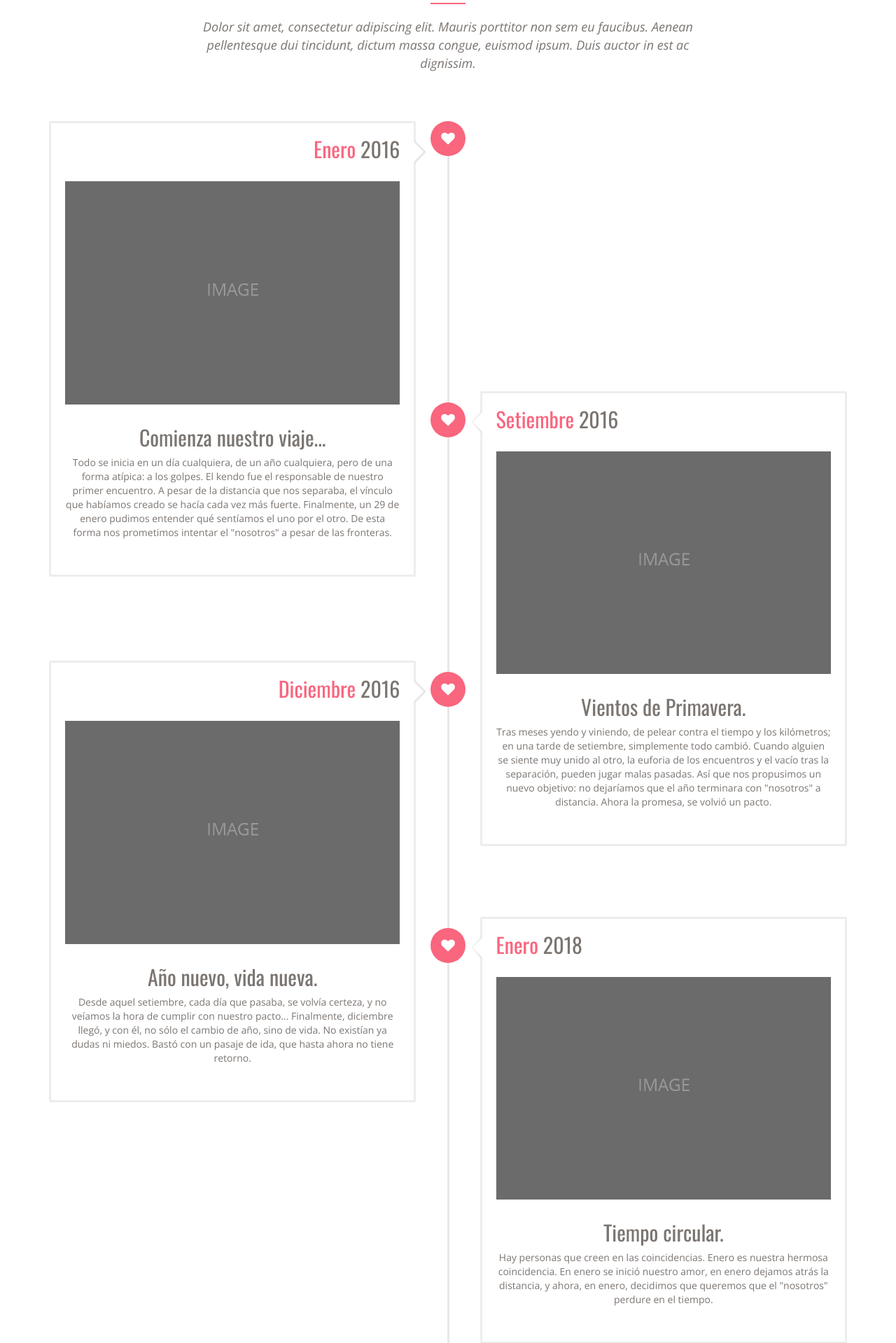
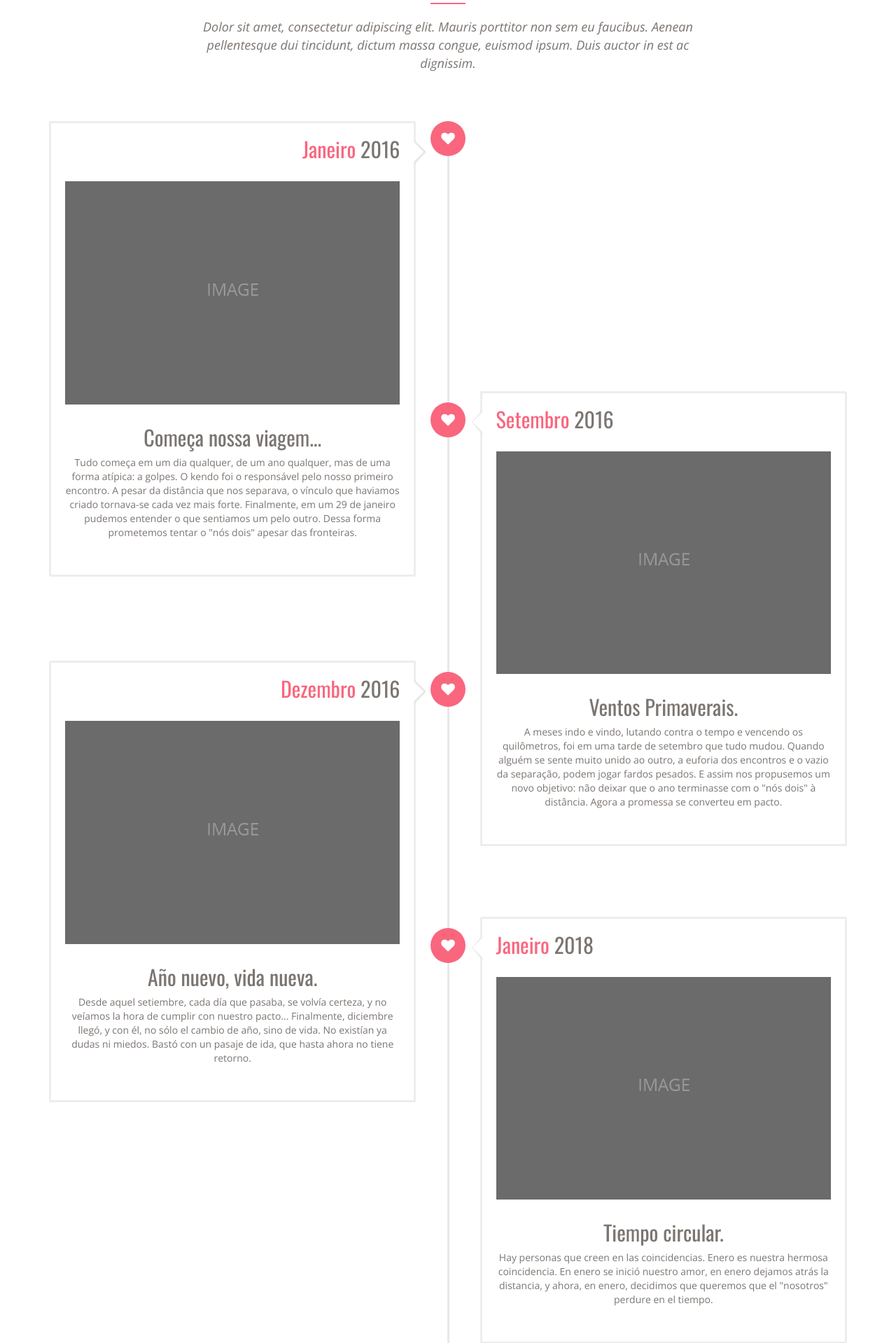
Before and after one commit to thiagovars/ThiagoYMariana, a PHP site: page / in a window 1280 px wide. Shown: the part 2538-4457 px from the top of the page at 70% size. Run offline with PHP 8.4, Linux system fonts and the light colour scheme.

Commit message:
Tradução de textos maiores
Traduzi alguns textos da nossa história.

```diff
--- a/inc/terms.php
+++ b/inc/terms.php
@@ -11,48 +11,31 @@
  */
 class Terms {
 
-	static function getTerms($langeuage, $string) {
-		$terms = array(
+	static function traducText($language, $slug) {
+		$oComecoPT = 'Tudo começa em um dia qualquer, de um ano qualquer, mas de uma forma atípica: a golpes. O kendo
+			foi o responsável pelo nosso primeiro encontro. A pesar da distância que nos separava, o vínculo que haviamos criado
+			tornava-se cada vez mais forte. Finalmente, em um 29 de janeiro pudemos entender o que sentiamos um pelo outro. Dessa
+			forma prometemos tentar o "nós dois" apesar das fronteiras.';
+		$oComecoES = 'Todo se in icia en un día cualquiera, de un año cualquiera, pero de una forma atípica: a los golpes. El kendo fue el responsable de nuestro primer encuentro. A pesar de la distancia que nos separaba, el vínculo que habíamos creado se hacía cada vez más fuerte. Finalmente, un 29 de enero pudimos entender qué sentíamos el uno por el otro. De esta forma nos prometimos intentar el "nosotros" a pesar de las fronteras.';
+		$ventosPT = 'A meses indo e vindo, lutando contra o tempo e vencendo os quilômetros, foi em uma tarde de setembro que tudo
+			mudou. Quando alguém se sente muito unido ao outro, a euforia dos encontros e o vazio da separação, podem jogar fardos
+			pesados. E assim nos propusemos um novo objetivo: não deixar que o ano terminasse com o "nós dois" à distância. Agora a
+			promessa se converteu em pacto.';
+		$ventosES = 'Tras meses yendo y viniendo, de pelear contra el tiempo y los kilómetros; en una tarde de setiembre, simplemente todo cambió. Cuando alguien se siente muy unido al otro, la euforia de los encuentros y el vacío tras la separación, pueden jugar malas pasadas. Así que nos propusimos un nuevo objetivo: no dejaríamos que el año terminara con "nosotros" a distancia. Ahora la promesa, se volvió un pacto.';
+		$text = array(
 			'pt' => array(
-				'title-main'             => 'Convite Virtual - Casamento Thiago & Mariana',
-				'nos casamos'            => 'Nos Casaremos!',
-				'salão festas e eventos' => 'Salão Cielo Festas e Eventos',
-				'home'                   => 'Home',
-				'casal'                  => 'Casal',
-				'nossa história'         => 'Nossa História',
-				'galeria'                => 'Galeria',
-				'caixinha'               => 'Caixinha',
-				'comparecer'             => 'Confirmar Presença',
-				'nossa'                  => 'Nossa',
-				'história'               => 'História',
-				'galeria'                => 'Galeria',
-				'comparecer?'            => 'Você vai aparecer?'
-
+				'o começo' => $oComecoPT,
+				'ventos primaverais' => $ventosPT,
 			),
 			'es' => array(
-				'title-main'             => 'Invitación Virtual - Casamiento Thiago & Mariana',
-				'nos casamos'            => '¡Nos Casamos!',
-				'salão festas e eventos' => 'Salón Cielo Fiestas y Eventos',
-				'home'                   => 'Home',
-				'casal'                  => 'La Pareja',
-				'nossa história'         => 'Nuestra Historia',
-				'galeria'                => 'Galería',
-				'caixinha'               => 'Colectivo',
-				'comparecer'             => 'Confirmar Asistencia',
-				'nossa'                  => 'Nuestra',
-				'história'               => 'Historia',
-				'galeria'                => 'Galería',
-				'comparecer?'            => '?Vos vas a venir?'
-			)
+				'o começo' => $oComecoES,
+				'ventos primaverais' => $ventosES,
+			),
 		);
-		return $terms[$langeuage][$string];
+		return $text[$language][$slug];
 	}
 
-	static function getText() {
-
-	}
-
-	static function getMes($language, $string, $curto) {
+	static function getMes($language, $string, $curto = false) {
 		$mes = array(
 			'pt' => array(
 				'janeiro'                => 'Janeiro',
@@ -85,4 +68,46 @@ class Terms {
 		);
 		return ($curto) ? substr($mes[$language][$string], 0, 3) : $mes[$language][$string];
 	}
+
+	static function getTerms($langeuage, $string) {
+		$terms = array(
+			'pt' => array(
+				'title-main'             => 'Convite Virtual - Casamento Thiago & Mariana',
+				'nos casamos'            => 'Nos Casaremos!',
+				'salão festas e eventos' => 'Salão Cielo Festas e Eventos',
+				'home'                   => 'Home',
+				'casal'                  => 'Casal',
+				'nossa história'         => 'Nossa História',
+				'galeria'                => 'Galeria',
+				'caixinha'               => 'Caixinha',
+				'comparecer'             => 'Confirmar Presença',
+				'nossa'                  => 'Nossa',
+				'história'               => 'História',
+				'galeria'                => 'Galeria',
+				'comparecer?'            => 'Você vai aparecer?',
+				'começa a viagem...'     => 'Começa nossa viagem...',
+				'ventos de primavera'    => 'Ventos Primaverais.',
+			),
+			'es' => array(
+				'title-main'             => 'Invitación Virtual - Casamiento Thiago & Mariana',
+				'nos casamos'            => '¡Nos Casamos!',
+				'salão festas e eventos' => 'Salón Cielo Fiestas y Eventos',
+				'home'                   => 'Home',
+				'casal'                  => 'La Pareja',
+				'nossa história'         => 'Nuestra Historia',
+				'galeria'                => 'Galería',
+				'caixinha'               => 'Colectivo',
+				'comparecer'             => 'Confirmar Asistencia',
+				'nossa'                  => 'Nuestra',
+				'história'               => 'Historia',
+				'galeria'                => 'Galería',
+				'comparecer?'            => '?Vos vas a venir?',
+				'começa a viagem...'     => 'Comienza nuestro viaje...',
+				'ventos de primavera'    => 'Vientos de Primavera.',
+			)
+		);
+		return $terms[$langeuage][$string];
+	}
+
+
 }
--- a/inc/traduc.php
+++ b/inc/traduc.php
@@ -7,8 +7,13 @@ class Helper {
 		return Terms::getTerms(self::getLanguage(), $string);
 	}
 
-	static function traducMes($string, $curto) {
+	static function traducMes($string, $curto = false) {
 		return Terms::getMes(self::getLanguage(), $string, $curto);
+	}
+
+	static function traduzir($slug = '') {
+		if (empty($slug)) { return false; }
+		return Terms::traducText(self::getLanguage(), $slug);
 	}
 
 	static function getLanguage() {
--- a/index.php
+++ b/index.php
@@ -200,12 +200,14 @@ require_once('inc/traduc.php'); ?>
                   <div class="timeline-badge"><i class="fa fa-heart" aria-hidden="true"></i></div>
                   <div class="timeline-panel">
                     <div class="timeline-heading">
-                      <h2 class="timeline-title"><span>Enero</span> 2016</h2>
+                      <h2 class="timeline-title"><span><?php echo Helper::traducMes('janeiro'); ?></span> 2016</h2>
                     </div>
                     <div class="timeline-body text-center">
                       <img src="../img/story/story-img-01.jpg" class="img-responsive" alt="Our Story"/>
-                      <h2 class="timeline-title">Comienza nuestro viaje...</h2>
-                      <p>Todo se inicia en un día cualquiera, de un año cualquiera, pero de una forma atípica: a los golpes. El kendo fue el responsable de nuestro primer encuentro. A pesar de la distancia que nos separaba, el vínculo que habíamos creado se hacía cada vez más fuerte. Finalmente, un 29 de enero pudimos entender qué sentíamos el uno por el otro. De esta forma nos prometimos intentar el "nosotros" a pesar de las fronteras. </p>
+                      <h2 class="timeline-title"><?php echo Helper::traduc('começa a viagem...'); ?></h2>
+                      <p> <?php echo Helper::traduzir('o começo');
+                           ?>
+                      </p>
                     </div>
                   </div>
                 </li>
@@ -213,12 +215,12 @@ require_once('inc/traduc.php'); ?>
                   <div class="timeline-badge"><i class="fa fa-heart" aria-hidden="true"></i></div>
                   <div class="timeline-panel">
                     <div class="timeline-heading">
-                      <h2 class="timeline-title"><span>Setiembre</span> 2016</h2>
+                      <h2 class="timeline-title"><span><?php echo Helper::traducMes('setembro'); ?></span> 2016</h2>
                     </div>
                     <div class="timeline-body text-center">
                       <img src="../img/story/story-img-02.jpg" class="img-responsive" alt="Our Story"/>
-                      <h2 class="timeline-title">Vientos de Primavera.</h2>
-                      <p>Tras meses yendo y viniendo, de pelear contra el tiempo y los kilómetros; en una tarde de setiembre, simplemente todo cambió. Cuando alguien se siente muy unido al otro, la euforia de los encuentros y el vacío tras la separación, pueden jugar malas pasadas. Así que nos propusimos un nuevo objetivo: no dejaríamos que el año terminara con "nosotros" a distancia. Ahora la promesa, se volvió un pacto.</p>
+                      <h2 class="timeline-title"><?php echo Helper::traduc('ventos de primavera'); ?></h2>
+                      <p><?php echo Helper::traduzir('ventos primaverais') ?></p>
                     </div>
                   </div>
                 </li>
@@ -226,7 +228,7 @@ require_once('inc/traduc.php'); ?>
                   <div class="timeline-badge"><i class="fa fa-heart" aria-hidden="true"></i></div>
                   <div class="timeline-panel">
                     <div class="timeline-heading">
-                      <h2 class="timeline-title"> <span>Diciembre</span> 2016</h2>
+                      <h2 class="timeline-title"> <span><?php echo Helper::traducMes('dezembro'); ?></span> 2016</h2>
                     </div>
                     <div class="timeline-body text-center">
                       <img src="../img/story/story-img-03.jpg" class="img-responsive" alt="Our Story"/>
@@ -239,7 +241,7 @@ require_once('inc/traduc.php'); ?>
                   <div class="timeline-badge"><i class="fa fa-heart" aria-hidden="true"></i></div>
                   <div class="timeline-panel">
                     <div class="timeline-heading">
-                      <h2 class="timeline-title"><span>Enero</span> 2018</h2>
+                      <h2 class="timeline-title"><span><?php echo Helper::traducMes('janeiro'); ?></span> 2018</h2>
                     </div>
                     <div class="timeline-body text-center">
                       <img src="../img/story/story-img-04.jpg" class="img-responsive" alt="Our Story"/>
```
